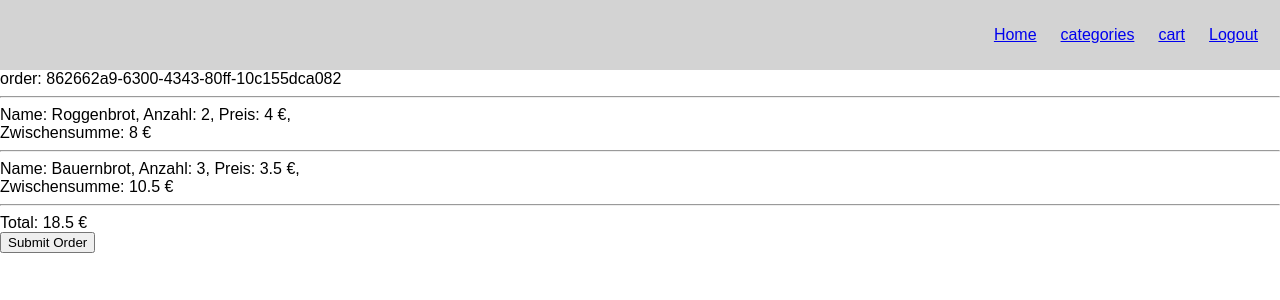
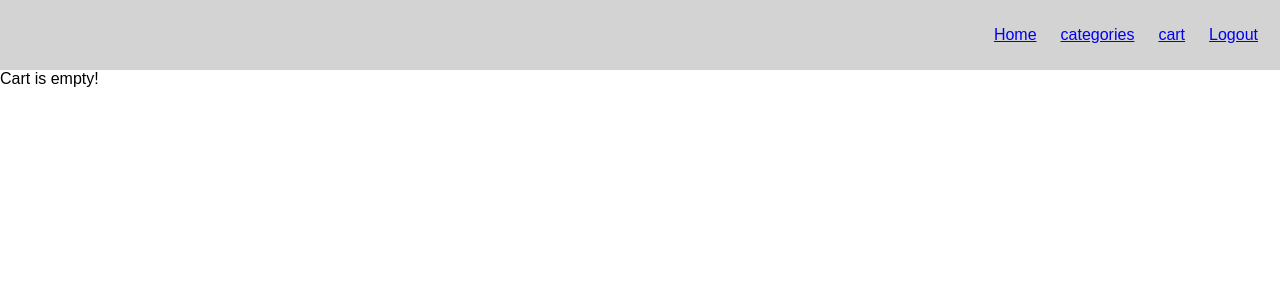
Before and after one commit to HannaHoJ/reactOrderTool, a React (Create React App) app: page /cart in a window 1280 px wide. Shown: the top 300 px of the page. Built offline with nearby package versions, Linux system fonts and the light colour scheme.

Commit message:
added conditional rendering in cart + fixed error in CartITem

```diff
--- a/src/App.js
+++ b/src/App.js
@@ -5,7 +5,7 @@ import Cart from './components/Cart/Cart.js';
 import Categories from './components/Categories/Categories.js';
 import ProductList from './components/ProductList/ProductList.js';
 import Products from './api/Products.js';
-import Orders from './api/Orders.js';
+//import Orders from './api/Orders.js';
 //import Nav from './Nav';
 //import Confirmation from './Confirmation';
 
@@ -29,14 +29,14 @@ if(isTestMode) {
       console.log("product: " + product.id + ", name: " + product.name);
     }
   }
-  if(Orders.isEmpty){
-    const orders = require('./api/order-data.json').orders;
-    for(let order of orders) {
-      Orders.insert(order);
-      console.log("order: " + order.id + ", name: " + order.name);
-    }
-  }
-  console.log(Orders.collection);
+  // if(Orders.isEmpty){
+  //   const orders = require('./api/order-data.json').orders;
+  //   for(let order of orders) {
+  //     Orders.insert(order);
+  //     console.log("order: " + order.id + ", name: " + order.name);
+  //   }
+  // }
+  // console.log(Orders.collection);
   console.log(Products.getAll());
   console.log(Products.getCategories());
 }
--- a/src/api/Orders.js
+++ b/src/api/Orders.js
@@ -43,7 +43,7 @@ Orders.isClosed = (id) =>{
 	return (Orders.collection[id].status === "closed")? true : false;
 }
 
-Orders.findActiveOrder = () => {
+Orders.findActiveOrderId = () => {
 	for(let order in Orders.collection){
 		if(Orders.isActive(order)){
 			return order;
@@ -51,6 +51,17 @@ Orders.findActiveOrder = () => {
 	}
 }
 
+
+Orders.hasActiveOrder = () => {
+	for(let order in Orders.collection){
+		if(Orders.isActive(order)){
+			return true;
+		}
+		else{
+			return false;
+		}
+	}
+}
 Orders.existsActiveOrder = () => {
 	for(let order in Orders.collection){
 		return Orders.isActive(order);
@@ -68,18 +79,18 @@ Orders.getActiveOrder = () => {
 //one can add products with same key. should not be allowed, instead add the product amount to the existing key
 Orders.addProduct = (product) => {
 	if(Orders.isEmpty()){
-		Orders.createOrder(product);
+		return Orders.createOrder(product);
 	}
 	else{
-		var orderId = Orders.findActiveOrder();
+		var orderId = Orders.findActiveOrderId();
 		console.log(orderId);
 		if(!Orders.isActive(orderId)){
-			console.log(Orders.isActive(orderId));
-			Orders.createOrder(product);
+			console.log(Orders.isActive(orderId) + "no active order");
+			return Orders.createOrder(product);
 		}
 		else{
 			console.log(Orders.isActive(orderId));
-			Orders.collection[orderId].items.push(product);
+			return Orders.collection[orderId].items.push(product);
 		}
 
 	}
--- a/src/components/Cart/Cart.js
+++ b/src/components/Cart/Cart.js
@@ -12,7 +12,18 @@ class Cart extends Component {
 		this.getTotalItemPrice = this.getTotalItemPrice.bind(this)
 		this.getTotalCartPrice = this.getTotalCartPrice.bind(this)
 		this.getCartItems = this.getCartItems.bind(this);
+		//this.getCartState = this.getCartState.bind(this);
+		this.state = {
+			hasActiveOrder: Orders.hasActiveOrder(),
+		}
 	}
+
+
+	// getCartState = (active) => {
+	// 	this.setState({
+	// 		hasActiveOrder: active
+	// 	})
+	// }
 
 	getTotalItemPrice = (order) =>{
 		// const price = parseFloat(order.price.replace(",","."));
@@ -24,23 +35,25 @@ class Cart extends Component {
 
 	getTotalCartPrice = (orderItems) =>{
 		var totalCartPrice = orderItems.reduce((acc, curr) => {
-			return (this.getTotalItemPrice(acc) + this.getTotalItemPrice(curr));
+			return (this.getTotalItemPrice(acc) + this.getTotalItemPrice(curr.price));
 		});
 		return <span>{ totalCartPrice}</span>;
 	}
-
 
 	getCartItems=(orderItems)=>{
 		//console.log(order.items)
 
 		var cartItems = orderItems.map((item) => {
-					return <CartItem key={ item.id } orderedItem={ item } totalItemPrice={ this.getTotalItemPrice(item) } />
+					return <CartItem key={ item.id } name={ item.name } amount={ item.amount } price={ item.price } totalItemPrice={ this.getTotalItemPrice(item) } />
 				});
 		return <div>{ cartItems }</div>;
 	}
+
 	render() {
-		const order = Orders.getActiveOrder();
-		return (
+		if(this.state.hasActiveOrder){
+			const order = Orders.getActiveOrder();
+			console.log(order);
+			return (
 			//insert conditional rendering, what happens if cart is empty
 			<div>
 				{/*
@@ -54,7 +67,11 @@ class Cart extends Component {
 				<div>Total: { this.getTotalCartPrice(order.items) } €</div>
 				<button type="submit" >Submit Order</button>
 			</div>
-		);
+			);
+		}else{
+			return (<div>Cart is empty!</div>)
+		}
+
 	}
 }
 
--- a/src/components/CartItem/CartItem.js
+++ b/src/components/CartItem/CartItem.js
@@ -4,18 +4,18 @@ import './CartItem.css';
 
 
 class CartItem extends Component {
-	// constructor(props){
-	// 	super(props);
-	// }
+	constructor(props){
+		super(props);
+	}
 
 	render() {
 		return (
 			<div>
 				<hr/>
-				<span>Name: { this.props.orderedItem.name }</span>{", "}
+				<span>Name: { this.props.name }</span>{", "}
 			{/* <span>Kategorie: { this.props.orderedItem.category }</span>{", "} */}
-				<span>Anzahl: { this.props.orderedItem.amount }</span>{", "}
-				<span>Preis: { this.props.orderedItem.price/100 } €</span>{", "}
+				<span>Anzahl: { this.props.amount }</span>{", "}
+				<span>Preis: { this.props.price/100 } €</span>{", "}
 				<div>Zwischensumme: { this.props.totalItemPrice } €</div>
 			</div>
 		);
--- a/src/components/Categories/Categories.js
+++ b/src/components/Categories/Categories.js
@@ -1,8 +1,8 @@
 import React from 'react';
-import { Link, Route } from 'react-router-dom';
+import { Link } from 'react-router-dom';
 import './Categories.css';
 import Products from './../../api/Products.js';
-import ProductList from '../ProductList/ProductList.js';
+//import ProductList from '../ProductList/ProductList.js';
 
 //links to specific categories
 const Category = (props ) => {
--- a/src/components/ProductList/ProductList.js
+++ b/src/components/ProductList/ProductList.js
@@ -1,4 +1,4 @@
-import React, { Component } from 'react';
+import React from 'react';
 import './ProductList.css';
 import Products from './../../api/Products.js';
 import ProductItem from '../ProductItem/ProductItem.js';
--- a/src/index.js
+++ b/src/index.js
@@ -15,24 +15,3 @@ ReactDOM.render((
 	</Router>
 	), document.getElementById('root'));
 registerServiceWorker();
-
-const isTestMode = true;
-if(isTestMode) {
-	if(Products.isEmpty()){
-		const products = require('./api/products-data.json').products;
-		for(let product of products) {
-			Products.insert(product);
-			console.log("product: " + product.id + ", name: " + product.name);
-		}
-	}
-	if(Orders.isEmpty){
-		const orders = require('./api/order-data.json').orders;
-		for(let order of orders) {
-			Orders.insert(order);
-			console.log("order: " + order.id + ", name: " + order.name);
-		}
-	}
-	console.log(Orders.collection);
-	console.log(Products.getAll());
-	console.log(Products.getCategories());
-}
```
